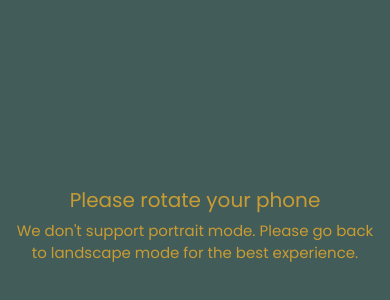
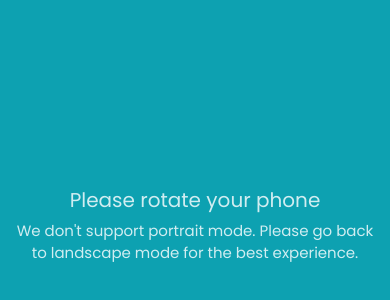
Before and after one commit to umasankar-ts/react-resume, a React (Create React App) app: page /home in a window 390 px wide. Shown: the part 160-460 px from the top of the page. Built offline with nearby package versions, Linux system fonts and the light colour scheme; a web font is replaced by a local one.

Commit message:
Screen orientation background color changed

```diff
--- a/src/component/MessageComponent.js
+++ b/src/component/MessageComponent.js
@@ -4,8 +4,8 @@ class MessageComponent extends Component{
 	render(){
 		return(
 		 	<div className="message" align="center">
-                <h5 className="secondary-dark-font">Please rotate your phone</h5>
-                <p className="secondary-dark-font">We don't support portrait mode. Please go back to landscape mode for the best experience.</p>
+                <h5 className="secondary-light-font">Please rotate your phone</h5>
+                <p className="secondary-light-font">We don't support portrait mode. Please go back to landscape mode for the best experience.</p>
             </div>
 		)
 	}
--- a/src/css/responsive.css
+++ b/src/css/responsive.css
@@ -141,6 +141,7 @@ and (-webkit-min-device-pixel-ratio: 2){
    		display: block
    }
    body{
-   		background:#425c5a
+   		/*background:#425c5a*/
+   		background-color: #0DA1B1
    }
 }
```
